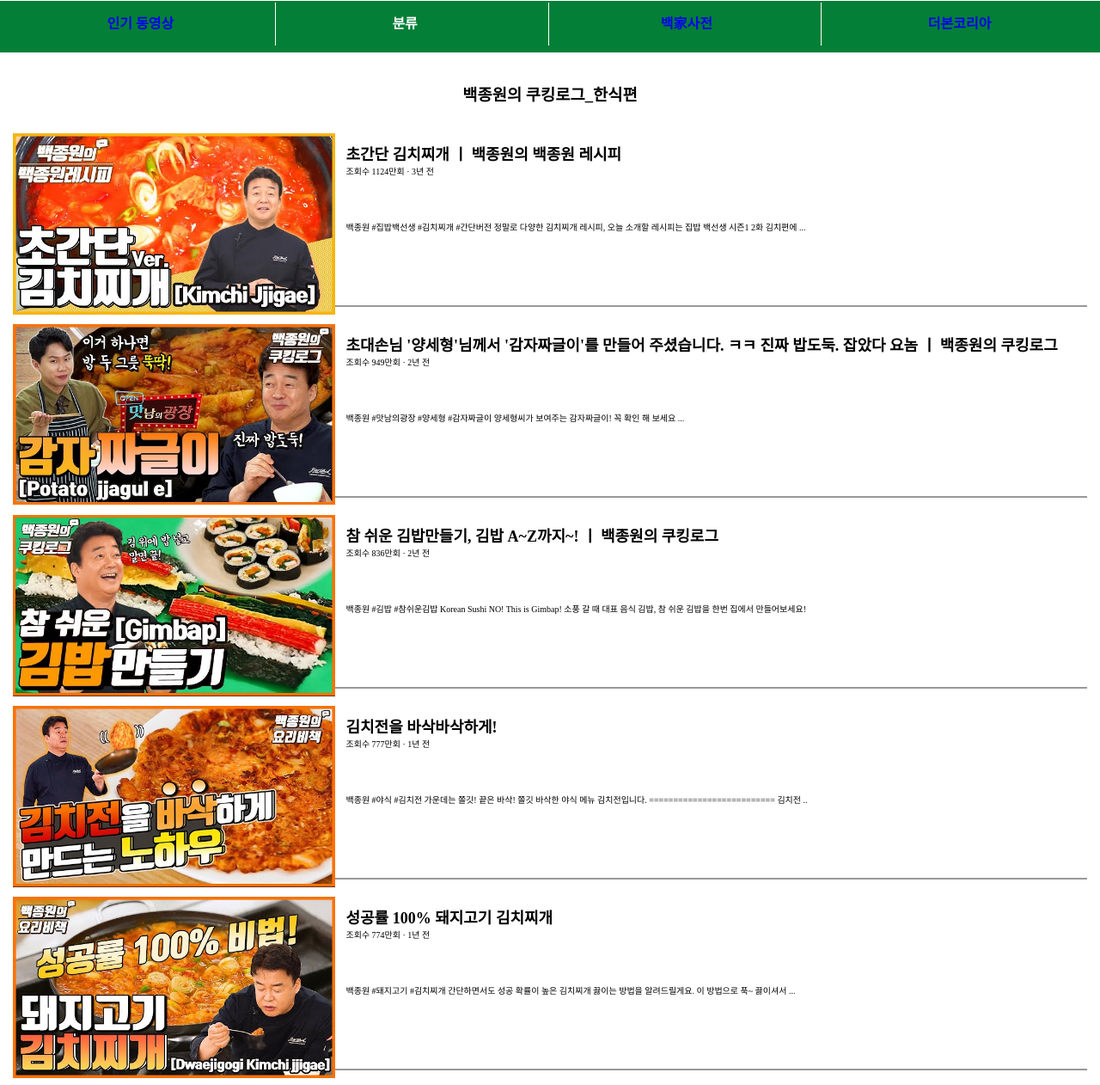
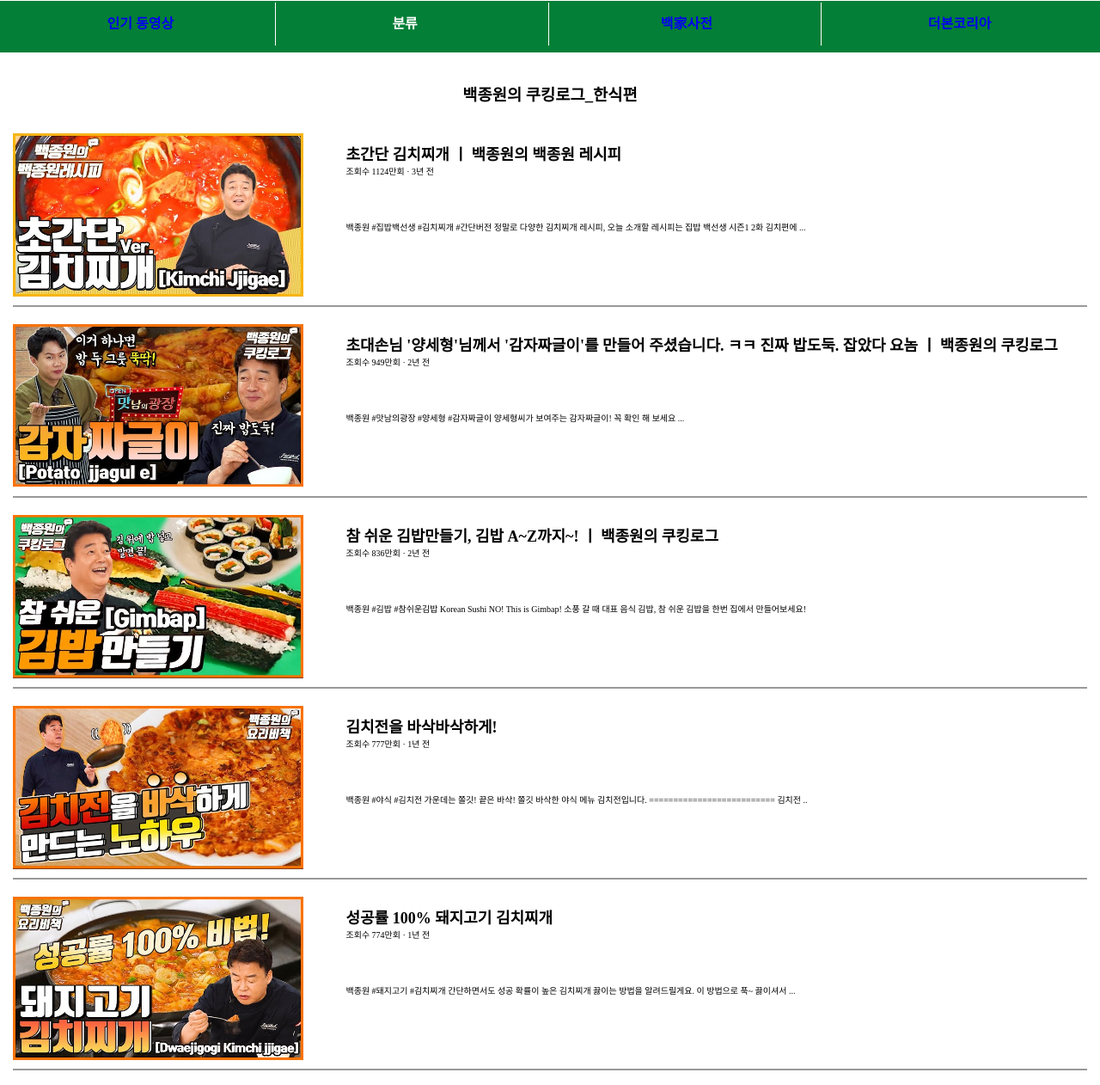
Before and after one commit to rkrua/my-web, a plain HTML site: page korean.html in a window 1280 px wide. Shown: the part 154-1416 px from the top of the page at 86% size. Drawn offline with Linux system fonts and the light colour scheme.

Commit message:
Update korean.html

```diff
--- a/korean.html
+++ b/korean.html
@@ -45,7 +45,7 @@
                         <strong>분류</strong>
                             <ul class ="menu2_s submenu">
                                 <li><a href="korean.html"><strong>한식</strong></a></li>
-                                <li><a href="Western.html"><strong>양식</strong></a></li>
+                                <li><a href="estern.html"><strong>양식</strong></a></li>
                                 <li><a href="boonsik.html"><strong>분식</strong></a></li>
                             </ul>
                         </li>
@@ -74,7 +74,7 @@
         <div class="menu_list">
             <div class="menu_img">
                 <a href="https://www.youtube.com/watch?v=DnQ09ZZCjCs&t=297s"target="_blank">
-                    <img src="img/김치찌개.jpg" width="100%">
+                    <img src="img/김치찌개.jpg" width="90%">
                 </a>
             </div>
             <div class=menu_title>
@@ -96,7 +96,7 @@
         <div class="menu_list">
             <div class="menu_img">
                 <a href="https://www.youtube.com/watch?v=wpUsg7f-F4o&t=2s"target="_blank">
-                    <img src="img/감자짜글이.jpg" width="100%">
+                    <img src="img/감자짜글이.jpg" width="90%">
                 </a>
             </div>
             <div class=menu_title>
@@ -119,7 +119,7 @@
         <div class="menu_list">
             <div class="menu_img">
                 <a href="https://www.youtube.com/watch?v=10fl2mebYHs&t=3s"target="_blank">
-                    <img src="img/김밥.jpg" width="100%">
+                    <img src="img/김밥.jpg" width="90%">
                 </a>
             </div>
             <div class=menu_title>
@@ -141,7 +141,7 @@
         <div class="menu_list">
             <div class="menu_img">
                 <a href="https://www.youtube.com/watch?v=47OIcvpqxlo&t=29s"target="_blank">
-                    <img src="img/김치전.jpg" width="100%">
+                    <img src="img/김치전.jpg" width="90%">
                 </a>
             </div>
             <div class=menu_title>
@@ -164,7 +164,7 @@
         <div class="menu_list">
             <div class="menu_img">
                 <a href="https://www.youtube.c  om/watch?v=qWbHSOplcvY&t=7s"target="_blank">
-                    <img src="img/돼지고기김치찌개.jpg" width="100%">
+                    <img src="img/돼지고기김치찌개.jpg" width="90%">
                 </a>
             </div>
             <div class=menu_title>
@@ -186,7 +186,7 @@
         <div class="menu_list">
             <div class="menu_img">
                 <a href="https://www.youtube.com/watch?v=FI6iypOkNUg&t=13s"target="_blank">
-                    <img src="img/멸치국수.jpg" width="100%">
+                    <img src="img/멸치국수.jpg" width="90%">
                 </a>
             </div>
             <div class=menu_title>
@@ -210,7 +210,7 @@
         <div class="menu_list">
             <div class="menu_img">
                 <a href="https://www.youtube.com/watch?v=R6IT_f0XPT8&t=36s"target="_blank">
-                    <img src="img/김치밥.jpg" width="100%">
+                    <img src="img/김치밥.jpg" width="90%">
                 </a>
             </div>
             <div class=menu_title>
```
